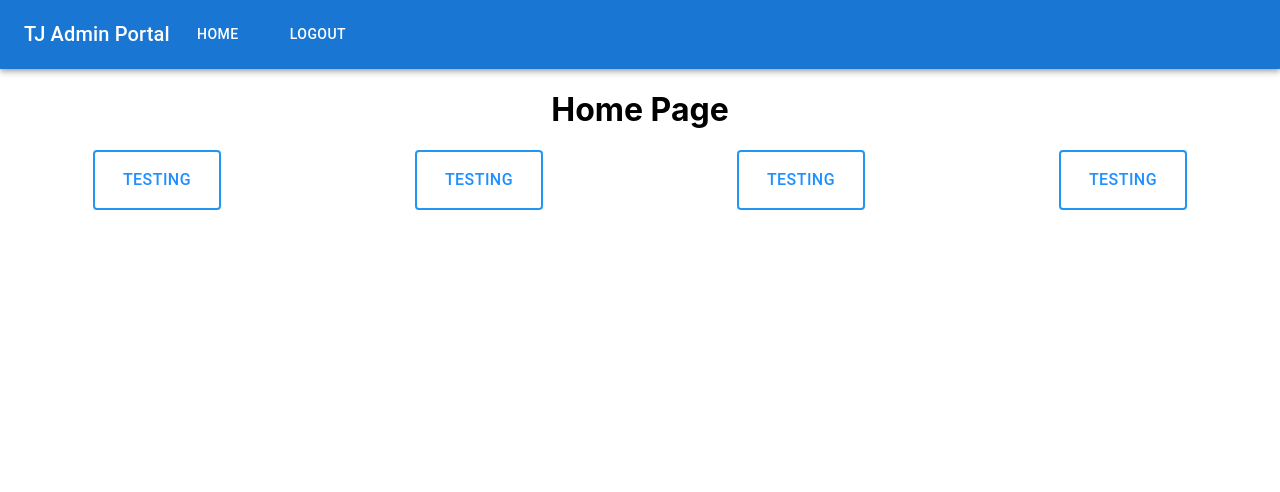
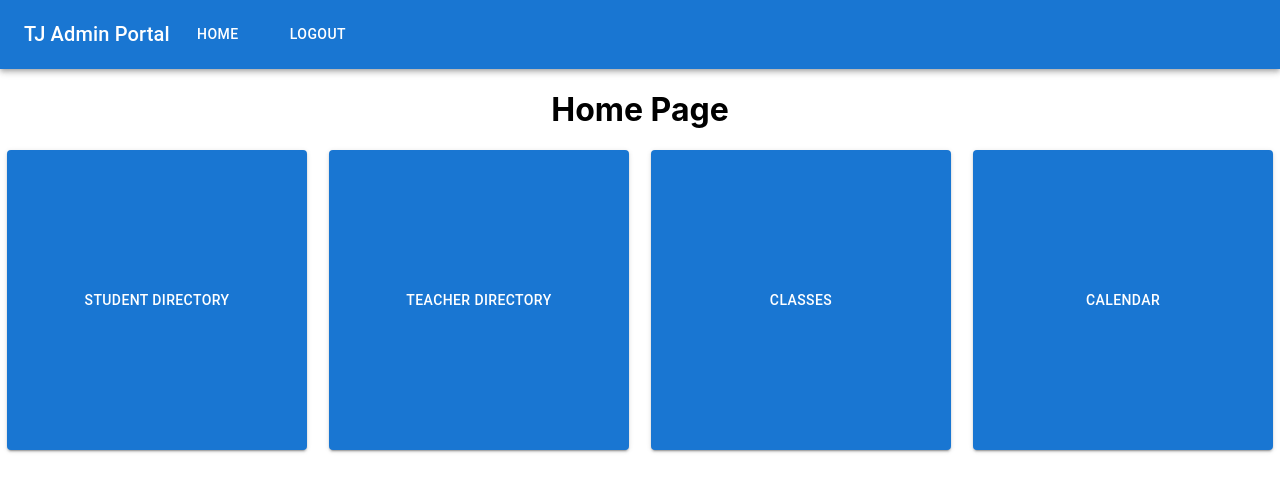
Before and after one commit to yangjus/tj_admin_proj, a React (Create React App) app: page /home in a window 1280 px wide. Shown: the top 492 px of the page. Built offline with nearby package versions, Linux system fonts and the light colour scheme.

Commit message:
larger buttons

```diff
--- a/src/home-page_components/Home.js
+++ b/src/home-page_components/Home.js
@@ -1,17 +1,14 @@
 import React from "react";
 import Navbar from "../Navbar.js";
-import {Grid, Button, Card} from '@mui/material';
+import {Grid, Button} from '@mui/material';
 
 const Home = (props) => {
 
-    const btn = {
-        border: "2px solid black",
-        backgroundColor: "white",
-        color: "dodgerblue",
-        padding: "14px 28px",
-        fontSize: "16px",
-        cursor: "pointer",
-        borderColor: "#2196F3",
+    const btnSize = {
+        maxWidth: "300px",
+        maxHeight: "300px",
+        minWidth: "300px",
+        minHeight: "300px",
     };
 
     return (
@@ -20,16 +17,16 @@ const Home = (props) => {
             <h1>Home Page</h1>
             <Grid container spacing={1}>
                 <Grid item xs={3}>
-                    <Button style={btn}>Testing</Button>
+                    <Button variant='contained' fontSize="30" style={btnSize}>Student Directory</Button>
                 </Grid>
                 <Grid item xs={3}>
-                    <Button style={btn}>Testing</Button>
+                    <Button variant='contained' fontSize="30" style={btnSize}>Teacher Directory</Button>
                 </Grid>
                 <Grid item xs={3}>
-                    <Button style={btn}>Testing</Button>
+                    <Button variant='contained' fontSize="30" style={btnSize}>Classes</Button>
                 </Grid>
                 <Grid item xs={3}>
-                    <Button style={btn}>Testing</Button>
+                    <Button variant='contained' fontSize="30" style={btnSize}>Calendar</Button>
                 </Grid>
             </Grid>
         </>
```
